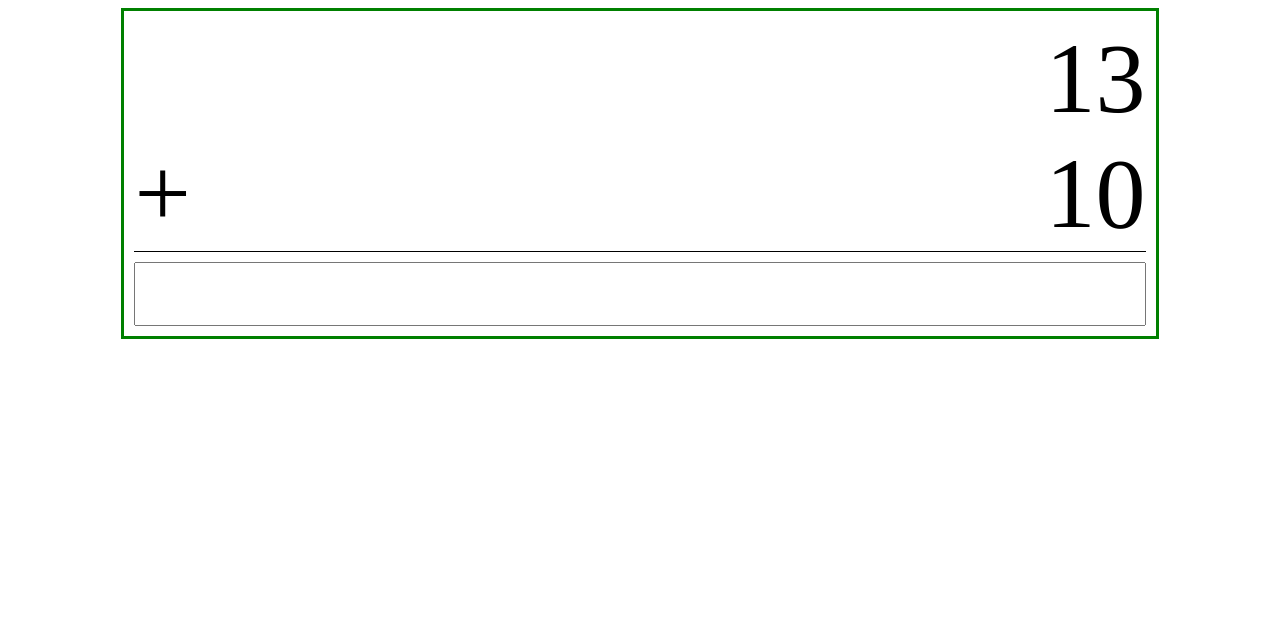
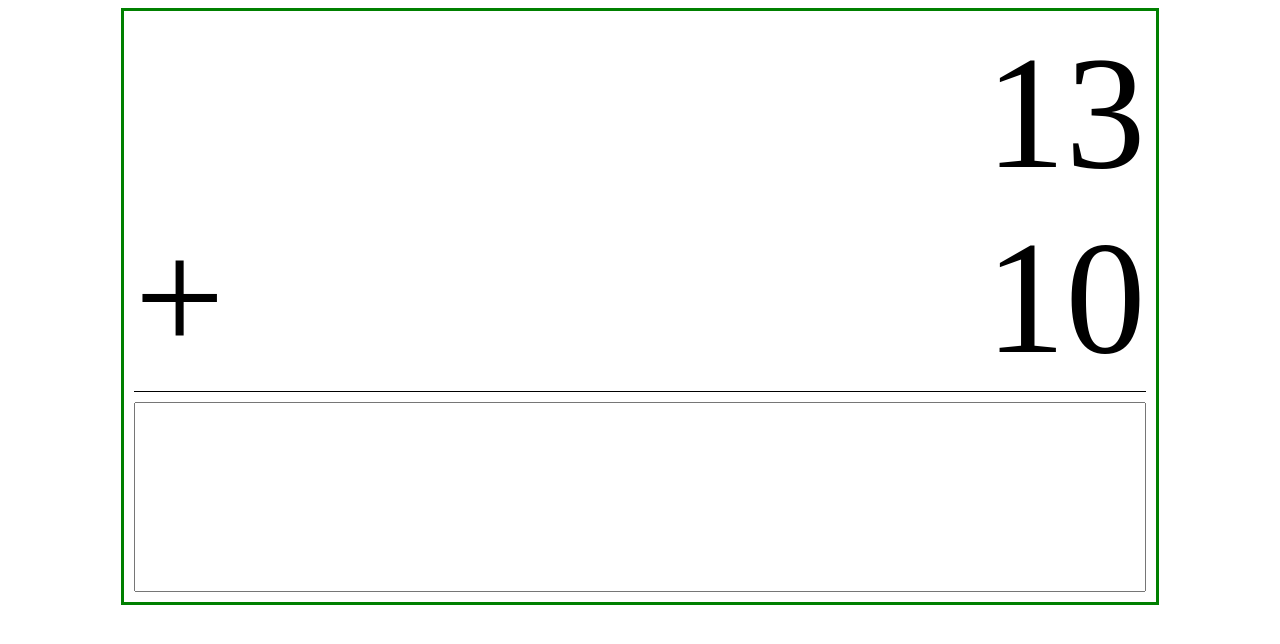
Before and after one commit to c-moyer/kindergarten, a plain HTML site: page index.html in a window 1280 px wide. Drawn offline with Linux system fonts and the light colour scheme.

Commit message:
made equation larger" git push

```diff
--- a/assets/stylesheets/styles.css
+++ b/assets/stylesheets/styles.css
@@ -8,7 +8,7 @@
 
 #equation{
   border-bottom: 1px solid black;
-  font-size: 100px;
+  font-size: 20vh;
 }
 
 #top{
@@ -25,7 +25,7 @@
 
 #answer{
   margin-top: 10px;
-  font-size: 50px;
+  font-size: 20vh;
   width: 100%;
   box-sizing:border-box;
   text-align: right;
```
